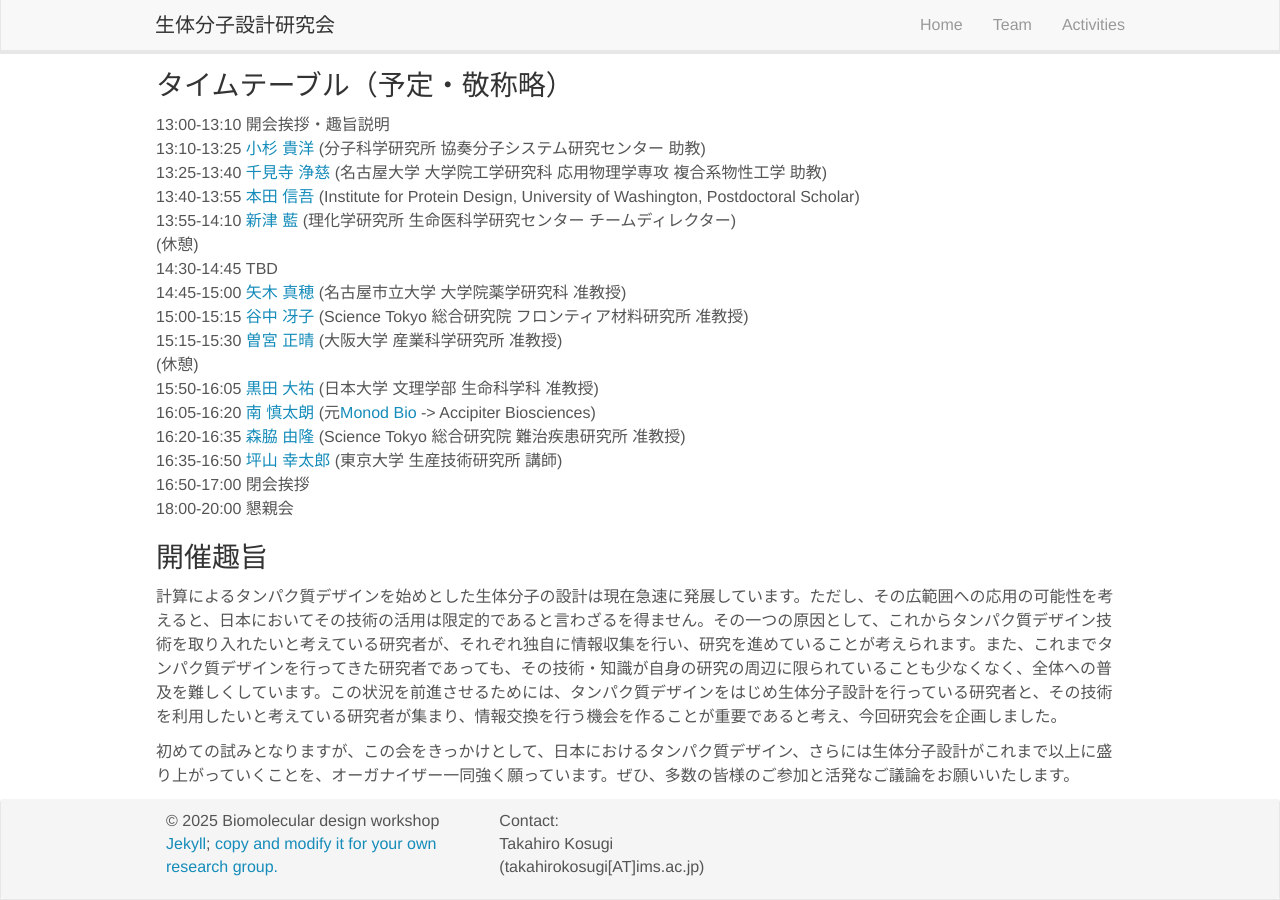
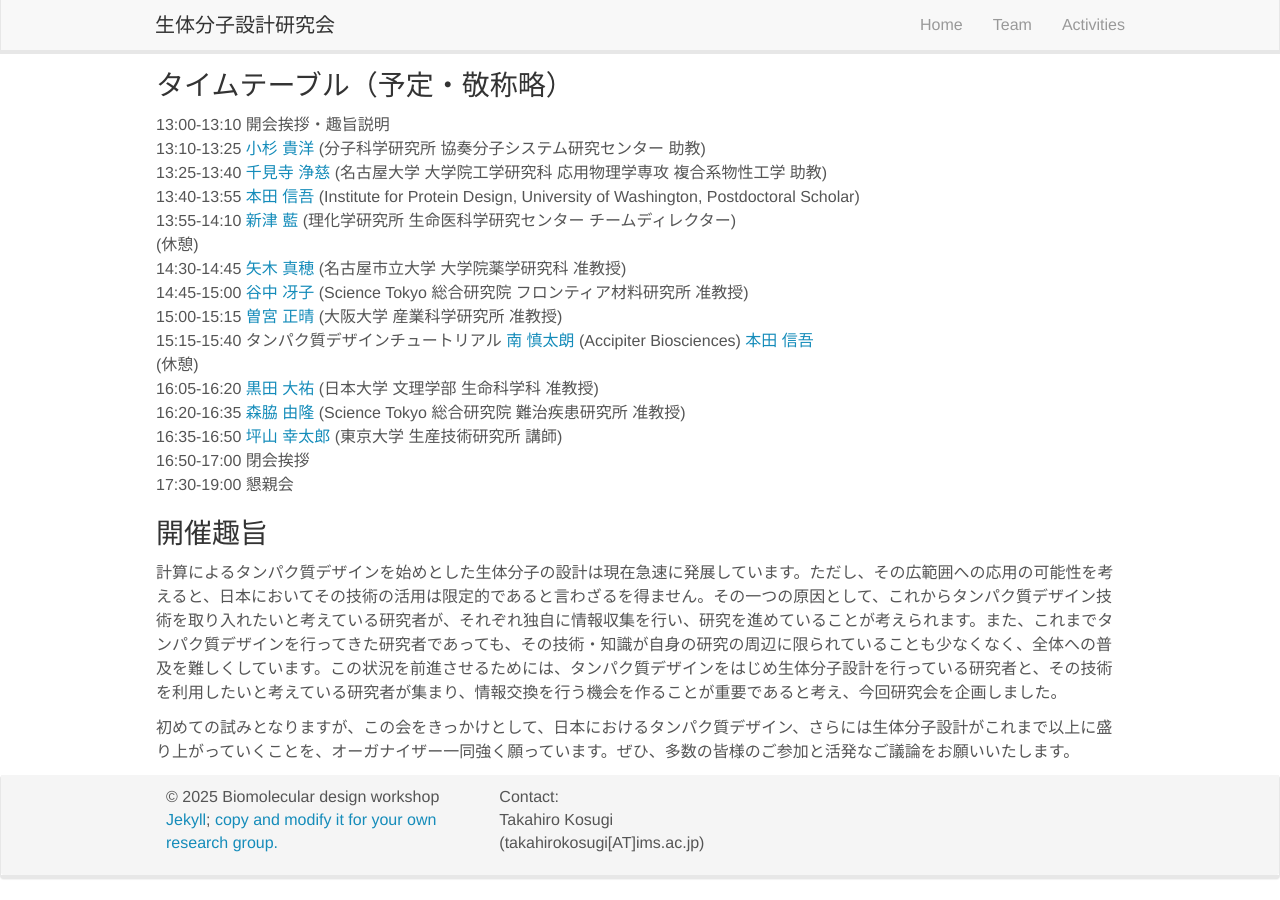
Before and after one commit to biomol-des-ws/biomol-des-ws.github.io, a Jekyll site: the page built from _pages/activities.md, in a window 1280 px wide and 900 px high, scrolled down 678 px. Built offline with Jekyll 4.4.1, drawn with Linux system fonts in a browser that asks for light colours; nearby versions of some CDN libraries.

Commit message:
Update activities.md
スケジュール変更

```diff
--- a/_pages/activities.md
+++ b/_pages/activities.md
@@ -42,17 +42,16 @@ permalink: /activities
 13:40-13:55 [本田 信吾](https://researchmap.jp/shingo_honda) (Institute for Protein Design, University of Washington, Postdoctoral Scholar)<br>
 13:55-14:10 [新津 藍](https://researchmap.jp/ai_niitsu) (理化学研究所 生命医科学研究センター チームディレクター)<br>
 (休憩)<br>
-14:30-14:45 TBD<br>
-14:45-15:00 [矢木 真穂](https://researchmap.jp/mahoyagi) (名古屋市立大学 大学院薬学研究科 准教授)<br>
-15:00-15:15 [谷中 冴子](https://researchmap.jp/yanaka) (Science Tokyo 総合研究院 フロンティア材料研究所 准教授)<br>
-15:15-15:30 [曽宮 正晴](https://researchmap.jp/masaharusomiya) (大阪大学 産業科学研究所 准教授)<br>
+14:30-14:45 [矢木 真穂](https://researchmap.jp/mahoyagi) (名古屋市立大学 大学院薬学研究科 准教授)<br>
+14:45-15:00 [谷中 冴子](https://researchmap.jp/yanaka) (Science Tokyo 総合研究院 フロンティア材料研究所 准教授)<br>
+15:00-15:15 [曽宮 正晴](https://researchmap.jp/masaharusomiya) (大阪大学 産業科学研究所 准教授)<br>
+15:15-15:40 タンパク質デザインチュートリアル [南 慎太朗](https://github.com/ShintaroMinami) (Accipiter Biosciences) [本田 信吾](https://researchmap.jp/shingo_honda)<br>
 (休憩)<br>
-15:50-16:05 [黒田 大祐](https://researchmap.jp/dkuroda1905) (日本大学 文理学部 生命科学科 准教授)<br>
-16:05-16:20 [南 慎太朗](https://github.com/ShintaroMinami) (元[Monod Bio](https://monod.bio/) -> Accipiter Biosciences)<br>
+16:05-16:20 [黒田 大祐](https://researchmap.jp/dkuroda1905) (日本大学 文理学部 生命科学科 准教授)<br>
 16:20-16:35 [森脇 由隆](https://researchmap.jp/YoshitakaMoriwaki) (Science Tokyo 総合研究院 難治疾患研究所 准教授) <br>
 16:35-16:50 [坪山 幸太郎](https://researchmap.jp/ktsuboyama) (東京大学 生産技術研究所 講師)<br>
 16:50-17:00 閉会挨拶<br>
-18:00-20:00 懇親会<br>
+17:30-19:00 懇親会<br>
 
 ### 開催趣旨
 
```
